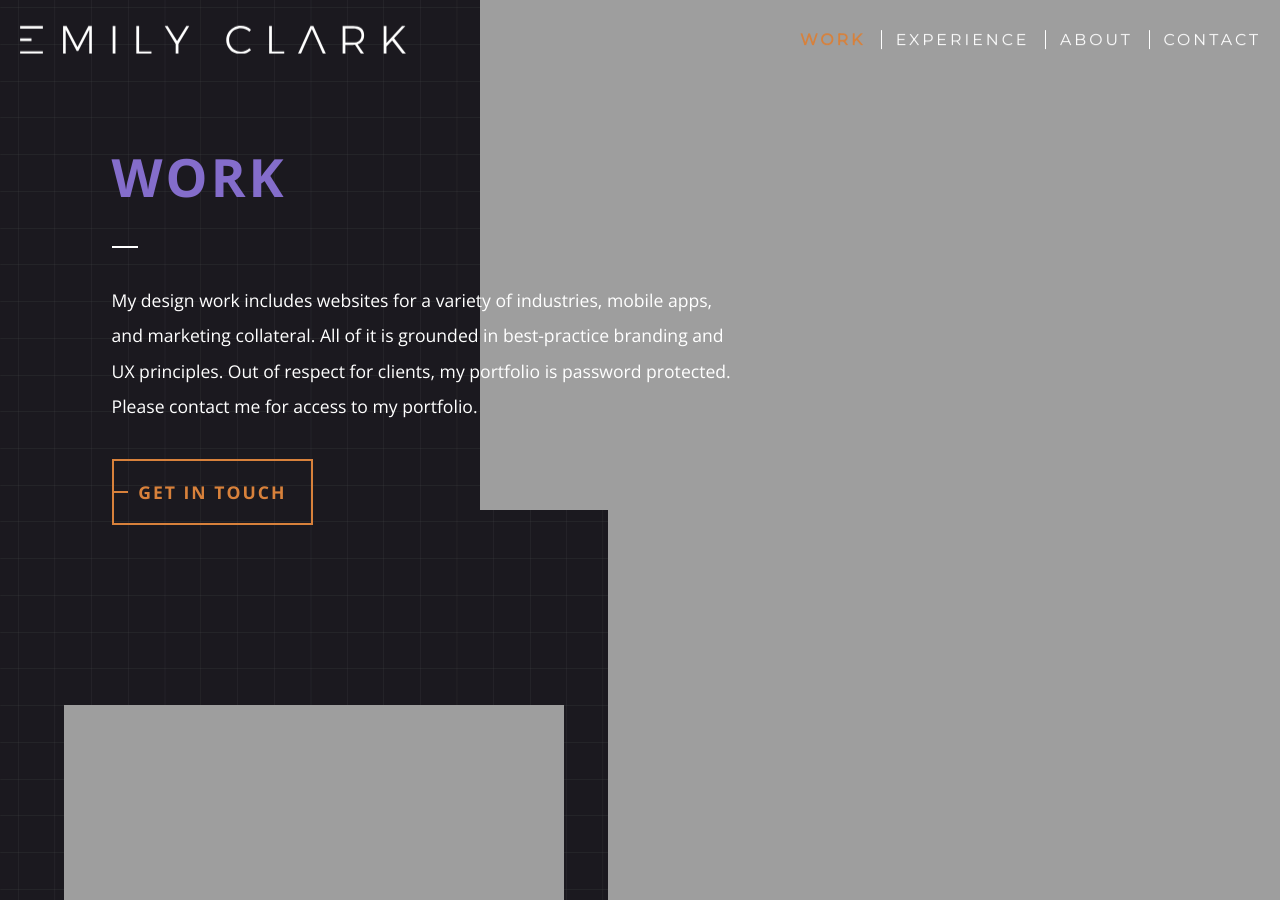
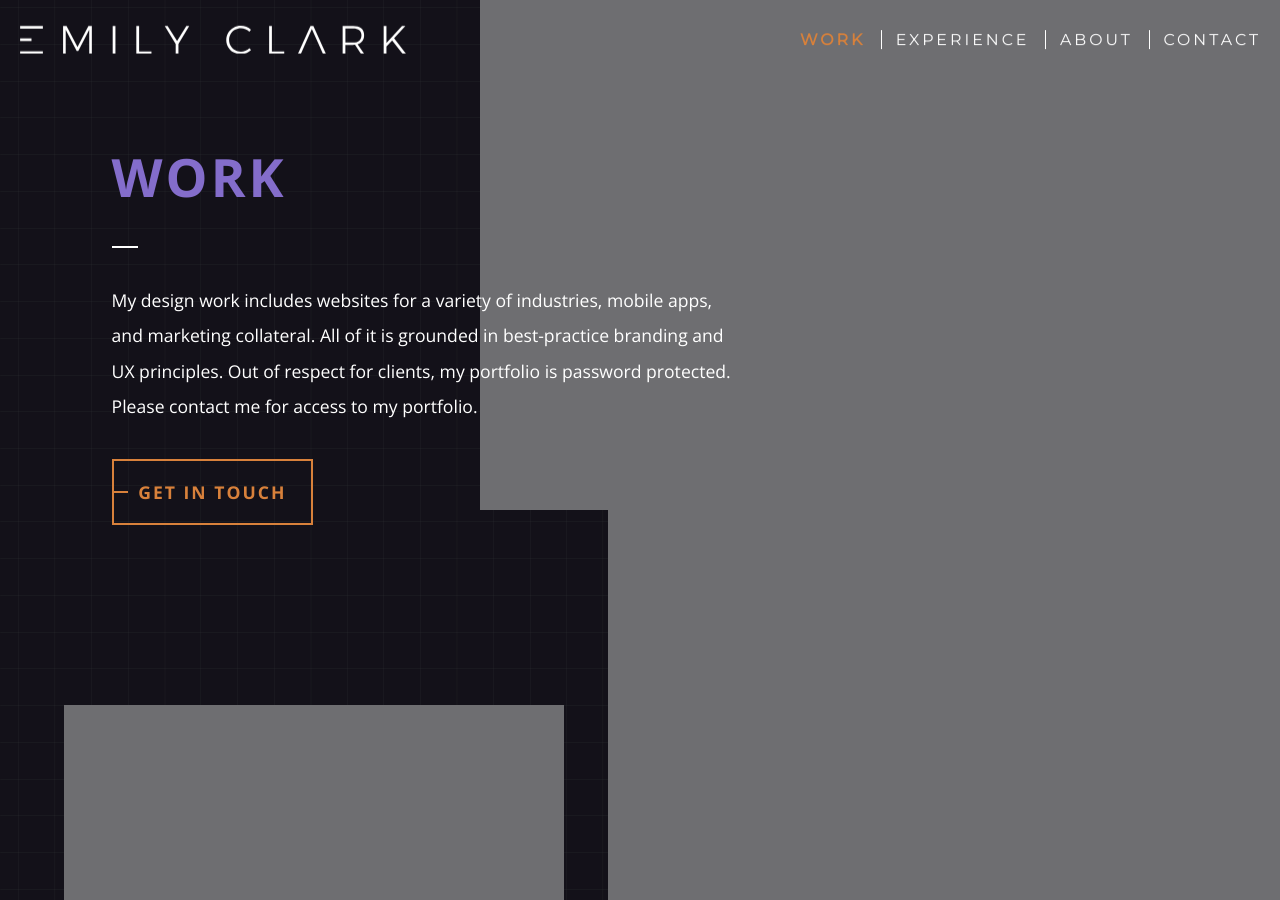
Before and after one commit to EmilyBlaineClark/emilyblaineclark.github.io, a Jekyll site: the page built from work.html, in a window 1280 px wide. Built offline with Jekyll 4.4.1, drawn with Linux system fonts in a browser that asks for light colours; nearby versions of some CDN libraries.

Commit message:
punch list

```diff
--- a/_includes/nav.html
+++ b/_includes/nav.html
@@ -6,6 +6,7 @@
 
   <input id="bmenub" type="checkbox" class="show">
   <label for="bmenub" class="burger pseudo button">menu</label>
+  <div class="close"></div>
 
   <div class="menu">
     <a class="page-link {%if page.title == 'work' %}here{%endif%}" href="{{ '/work' | prepend: site.baseurl }}">Work</a>
--- a/_sass/_general.scss
+++ b/_sass/_general.scss
@@ -21,7 +21,7 @@
   margin: 0;
   font-family: $opensans;
   font-weight: bold;
-  font-size: 0.7em;
+  font-size: 1em;
   position: relative;
   transition: 0.2s color;
   display: inline-block;
@@ -139,3 +139,7 @@
   margin-top: 2em;
   margin-bottom: 2em;
 }
+
+.ed-title{
+  font-size: 2.5em;
+}
--- a/_sass/_nav.scss
+++ b/_sass/_nav.scss
@@ -14,13 +14,14 @@
   color: $orange;
   text-transform: uppercase;
   letter-spacing: 2px;
+  font-weight: bold;
 }
 
 // Nav Resets
 nav{
   background: none;
   position: absolute;
-  top: .8em;
+  top: 0em;
   box-shadow: none;
 
   @media($bp-desktop){
@@ -52,6 +53,7 @@
       height: 1px;
       width: 80%;
       left: 8%;
+      top: 0;
     }
   }
 
@@ -136,3 +138,20 @@
   color: $orange !important;
   font-weight: bold;
 }
+
+.close{
+  position: absolute;
+  top: 1.5em;
+  right: 1.5em;
+  color: $white;
+  display: none;
+  z-index: 100;
+  background: url('/images/svgs/close.svg') no-repeat;
+  background-size: cover;
+  width: 1.8em;
+  height: 1.8em;
+}
+
+nav .show:checked ~ .close{
+  display: block;
+}
--- a/_sass/_page.scss
+++ b/_sass/_page.scss
@@ -45,6 +45,17 @@
 
 .work-bg-images{
   background: $charcoal;
+
+  &:after{
+    content: "";
+    position: fixed;
+    top: 0;
+    bottom: 0;
+    left: 0;
+    right: 0;
+    background: $black;
+    opacity: 0.3;
+  }
 }
 
 .work-devices{
@@ -52,10 +63,10 @@
   width: 100%;
   max-width: 400px;
   transition:
-    0.5s left,
-    0.5s right,
-    0.5s bottom,
-    0.5s top,
+    1.5s left,
+    1.5s right,
+    1.5s bottom,
+    1.5s top,
     1.5s transform;
 
   @media($bp-tablet){
@@ -64,6 +75,18 @@
 
   @media($bp-desktop){
     max-width: 700px;
+  }
+}
+
+.away{
+  .device-phone{
+    bottom: -100%;
+  }
+  .device-tablet{
+    right: 100%
+  }
+  .device-laptop{
+    right: -100%;
   }
 }
 
--- a/js/scripts.js
+++ b/js/scripts.js
@@ -99,4 +99,12 @@
     });
   }
 
+  setTimeout(function () {
+    jQuery(".away").removeClass("away");
+  }, 1000);
+
+  jQuery(".close").on('click', function(){
+    jQuery("#bmenub").click();
+  });
+
 })(jQuery);
--- a/work.html
+++ b/work.html
@@ -3,7 +3,7 @@
 title: work
 ---
 <div class="upper-half">
-  <div class="work-bg-images">
+  <div class="work-bg-images away">
     <img class="work-bg scale" data-scale="best-fill" data-align="center" src="/images/bg-images/grid-background-svg.svg">
     <img class="work-devices device-phone" src="/images/bg-images/phone-device-for-mobile.png" alt="" srcset="/images/bg-images/phone-device-for-mobile.png 1w, /images/bg-images/phone-device-for-mobile@2x.png 700w, /images/bg-images/phone-device-for-desktop.png 800w, /images/bg-images/phone-device-for-desktop@2x.png 960w">
     <img class="work-devices device-tablet" src="/images/bg-images/tablet-device-for-mobile.png" alt="" srcset="/images/bg-images/tablet-device-for-mobile.png 1w, /images/bg-images/tablet-device-for-mobile@2x.png 700w, /images/bg-images/tablet-device-for-desktop.png 800w, /images/bg-images/tablet-device-for-desktop@2x.png 960w">
```
